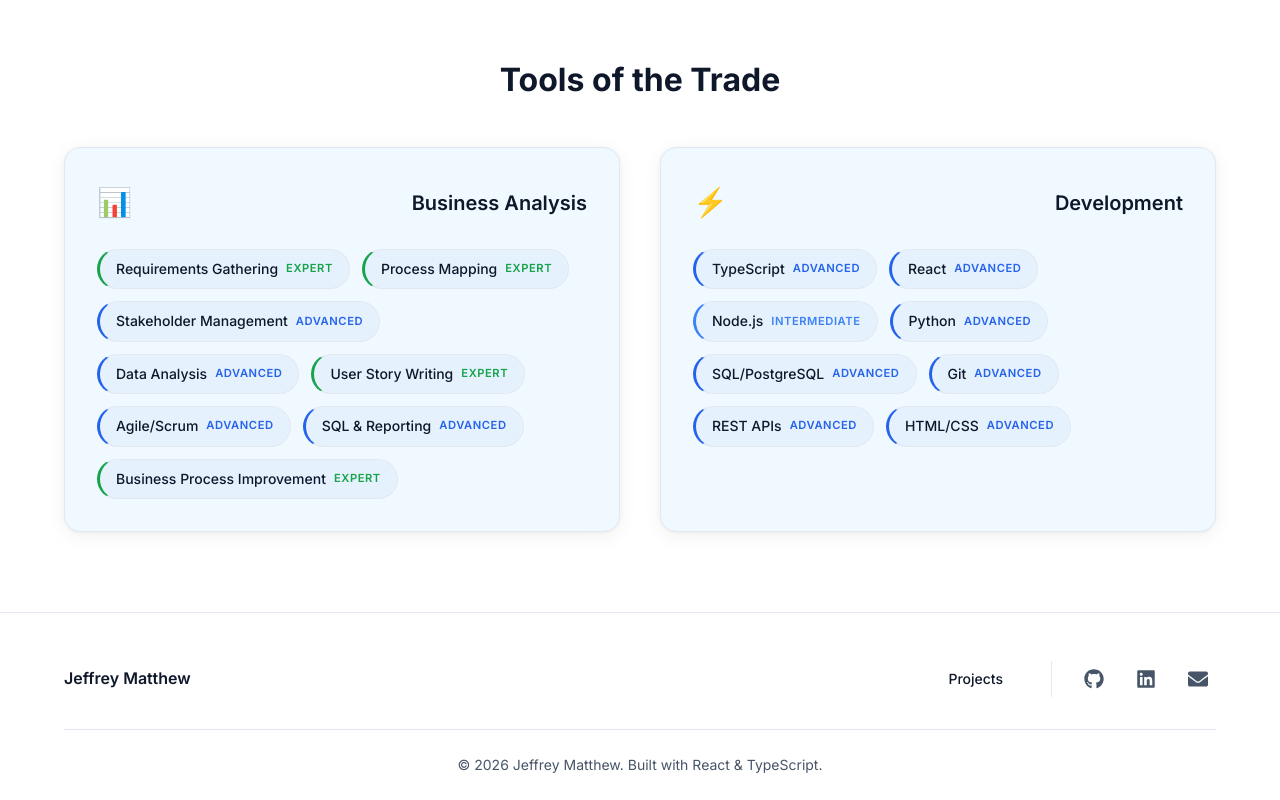
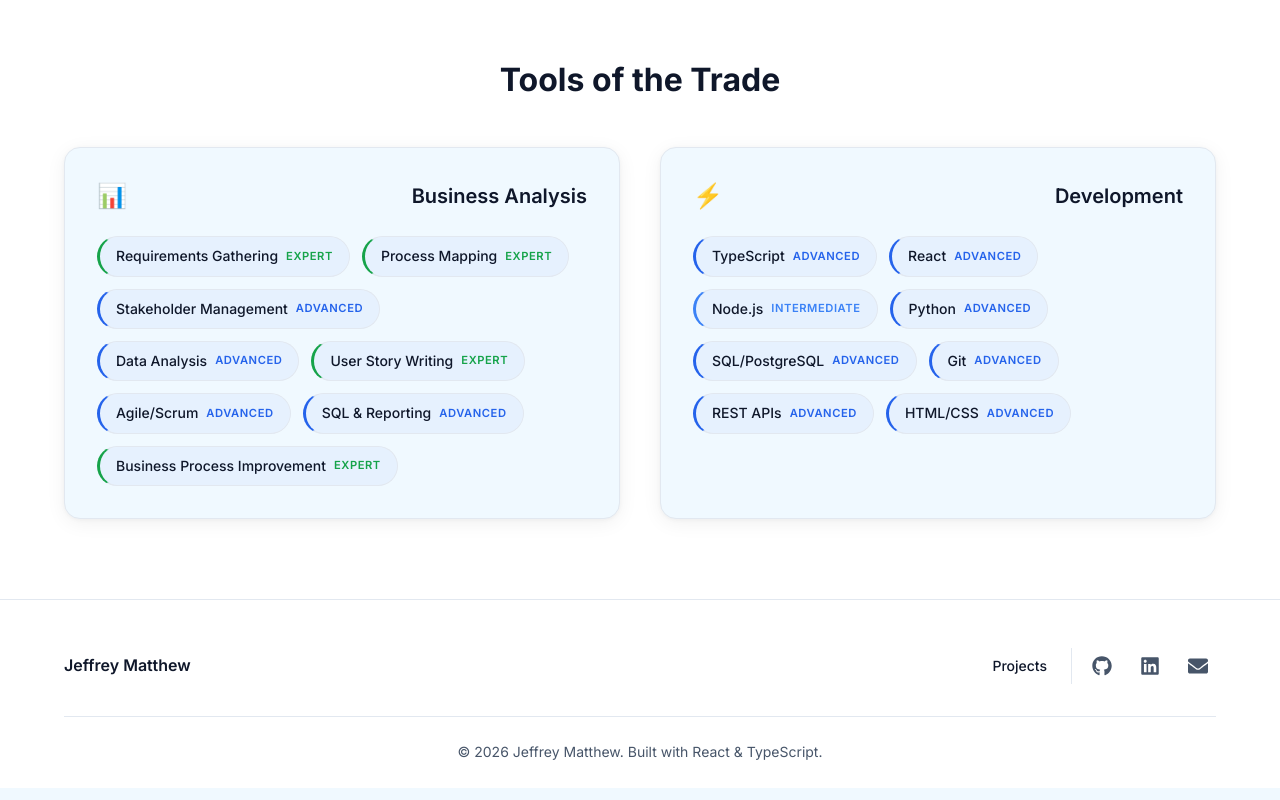
Before and after one commit to Jeffrey-Matthew/home, a React (Vite) app in the folder client/: page / in a window 1280 px wide. Shown: the part 1791-2591 px from the top of the page. Built offline with nearby package versions, Linux system fonts and the light colour scheme; no server answers.

Commit message:
Fix footer and skills spacing: tighter gaps between Projects/icons and emoji/headings

```diff
--- a/client/src/components/layout/Footer.css
+++ b/client/src/components/layout/Footer.css
@@ -41,9 +41,10 @@
 
 .footer-socials {
     display: flex;
-    gap: var(--space-4);
-    margin-left: var(--space-6);
-    padding-left: var(--space-6);
+    align-items: center;
+    gap: var(--space-3);
+    margin-left: var(--space-3);
+    padding-left: var(--space-3);
     border-left: 1px solid var(--border-color);
 }
 
@@ -61,7 +62,7 @@
 .footer-links {
     display: flex;
     align-items: center;
-    gap: var(--space-6);
+    gap: var(--space-3);
 }
 
 .social-link {
--- a/client/src/components/sections/Skills.css
+++ b/client/src/components/sections/Skills.css
@@ -36,12 +36,13 @@
 .category-header {
     display: flex;
     align-items: center;
-    gap: var(--space-1);
+    gap: 4px;
     margin-bottom: var(--space-6);
 }
 
 .category-icon {
-    font-size: 1.75rem;
+    font-size: 1.5rem;
+    line-height: 1;
 }
 
 .category-header h3 {
```
